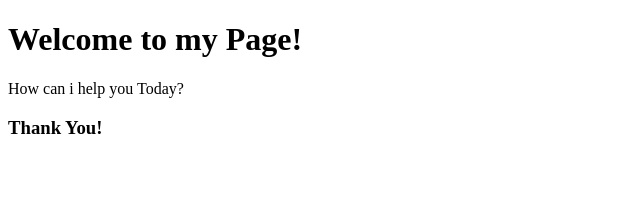
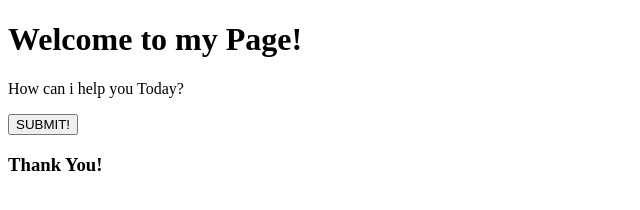
Before and after one commit to Nidhi3624/SEPM_Repository, a plain HTML site: page index.html in a window 1280 px wide. Shown: the whole page, without its empty margins (0-640 px from the left). Drawn offline with Linux system fonts and the light colour scheme.

Commit message:
Updated index.html

```diff
--- a/index.html
+++ b/index.html
@@ -10,6 +10,9 @@
 <body>
     <h1>Welcome to my Page!</h1>
     <p>How can i help you Today?</p>
+
+    <button>SUBMIT!</button>
+
     <h3>Thank You!</h3>
 </body>
 
```
